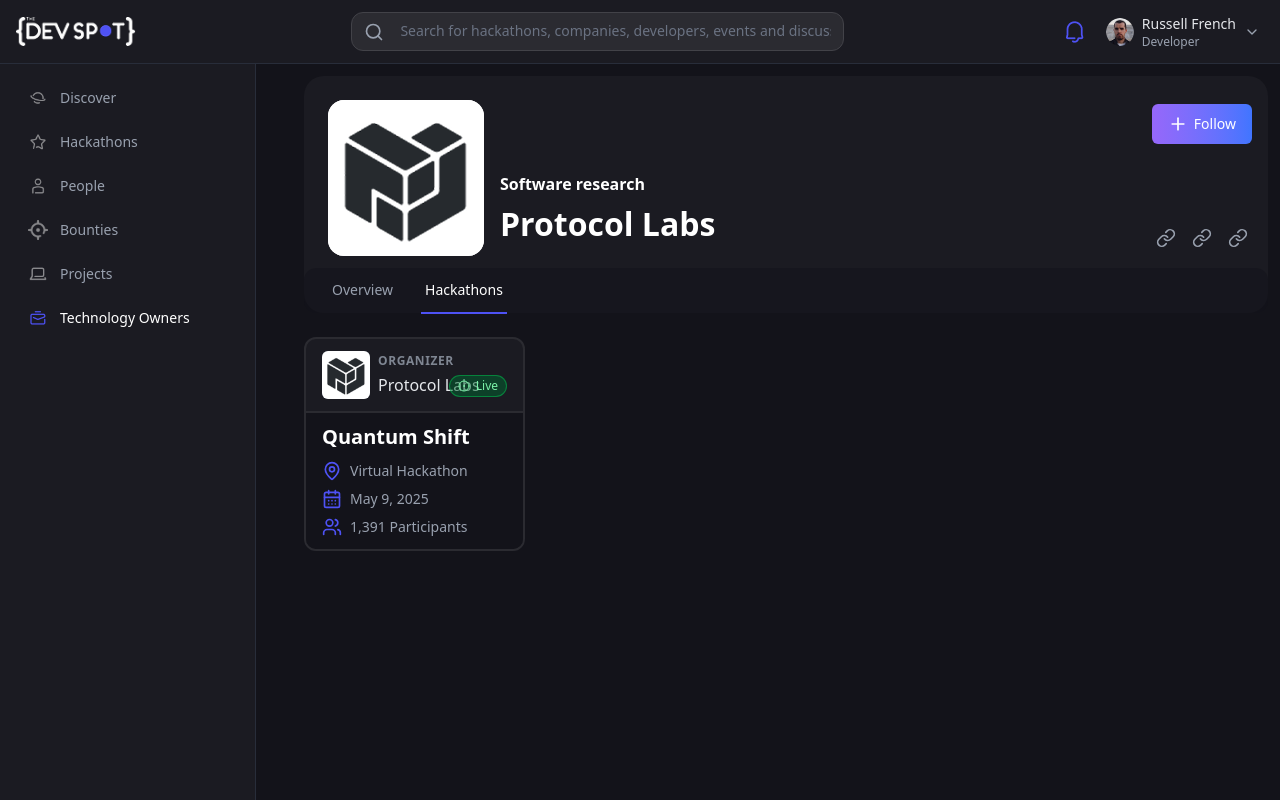
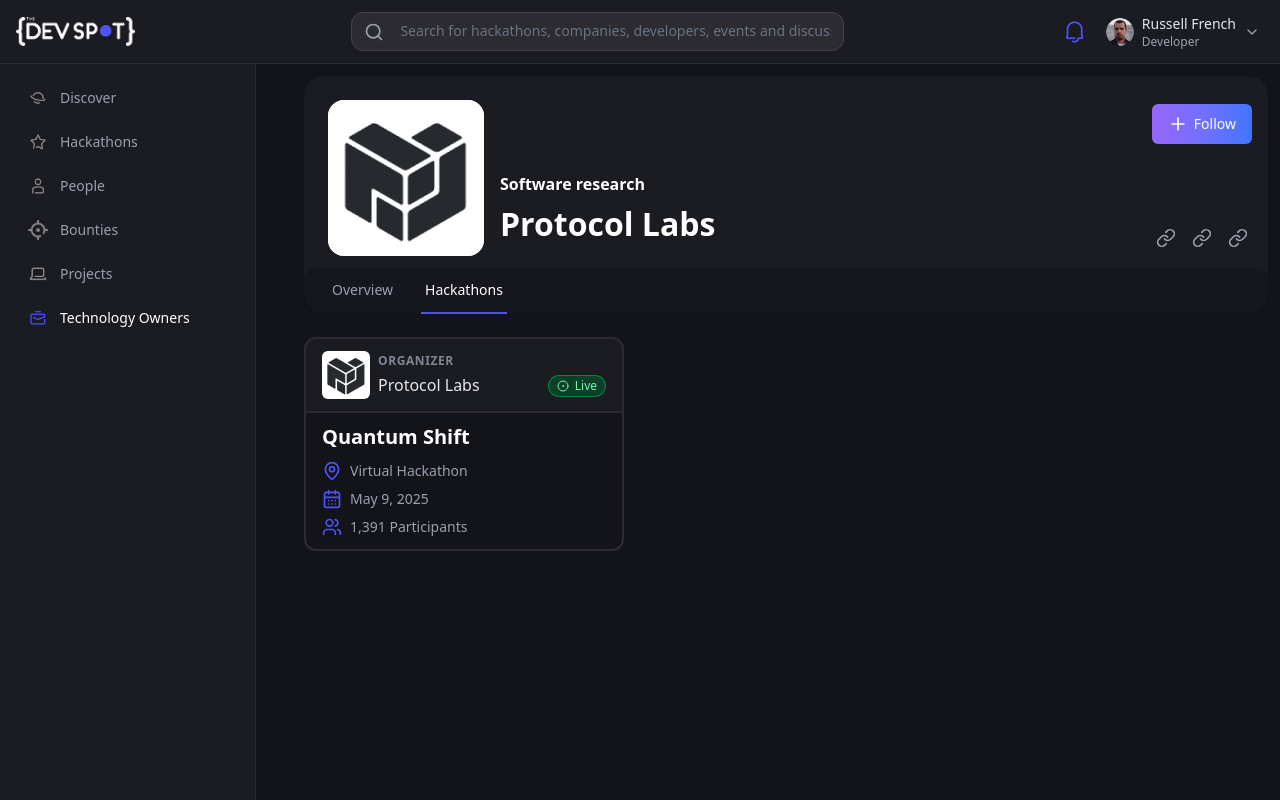
Before and after one commit to lilanrex/devSpot, a Next.js app: page /tech-owners/protocol-labs in a window 1280 px wide. Both pictures are taken after a click on the button "Hackathons". Built offline with nearby package versions, Linux system fonts and the light colour scheme.

Commit message:
fixed major UI Issues

```diff
--- a/src/app/tech-owners/[id]/page.tsx
+++ b/src/app/tech-owners/[id]/page.tsx
@@ -164,8 +164,9 @@
                                 <div className='rounded-xl py-2 flex flex-col items-start gap-2 self-stretch pl-0 pr-2'>
 
                                     {hasHackathons
-                                        ? <div className="grid grid-cols-1 sm:grid-cols-4 gap-4 md:gap-6 w-full ">
-                                             {hackathons.map(h => <HackathonCard key={h.id} hackathon={h} />)}
+                                        ? <div className="flex flex-col items-start w-full ">
+
+                                             {hackathons.map(h => (<div key={h.id} className='max-w-xs w-full'> <HackathonCard key={h.id} hackathon={h} /> </div>))}
                                           </div>
                                         : renderEmptyHackathonState()
                                     }
```
